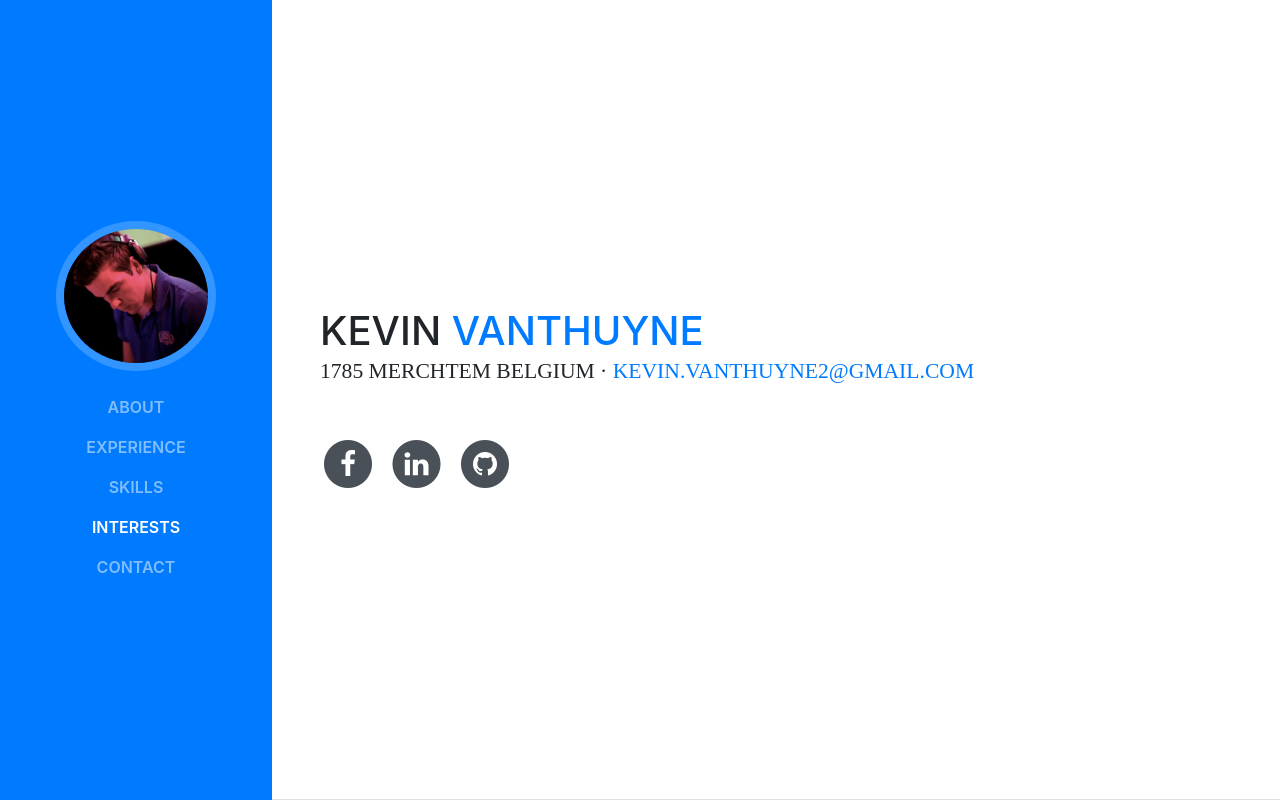
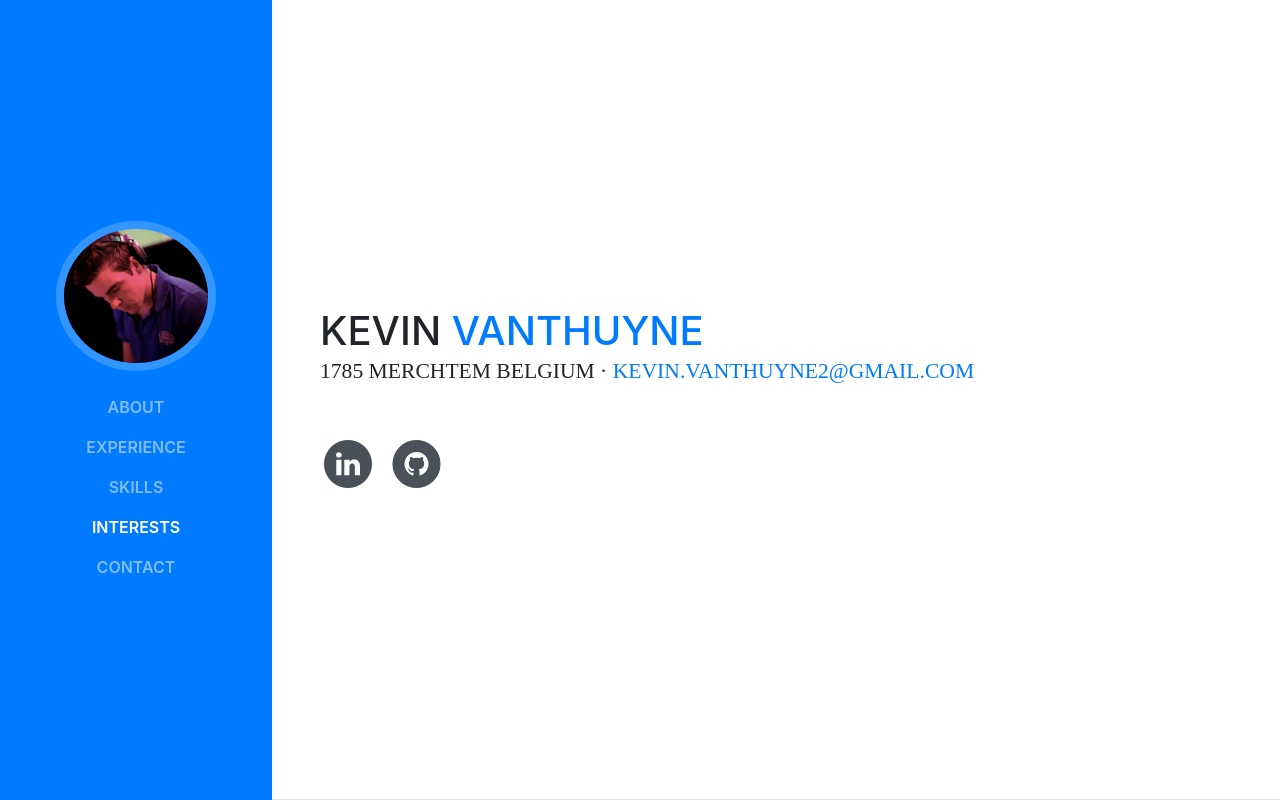
Before and after one commit to KevinVanthuyne/kevinvt.com, a website with bundled scripts: page index.html in a window 1280 px wide. Shown: the top 800 px of the page. Built offline with nearby package versions, Linux system fonts and the light colour scheme; a web font is replaced by a local one.

Commit message:
removed Facebook

```diff
--- a/index.html
+++ b/index.html
@@ -69,14 +69,6 @@
             <a href="mailto:name@email.com">kevin.vanthuyne2@gmail.com</a>
           </div>
           <ul class="list-inline list-social-icons mb-0">
-            <li class="list-inline-item">
-              <a href="https://www.facebook.com/Kevin.Vanthuyne1">
-                <span class="fa-stack fa-lg">
-                  <i class="fa fa-circle fa-stack-2x"></i>
-                  <i class="fa fa-facebook fa-stack-1x fa-inverse"></i>
-                </span>
-              </a>
-            </li>
             <li class="list-inline-item">
               <a href="https://www.linkedin.com/in/kevin-vanthuyne-840a2215a/">
                 <span class="fa-stack fa-lg">
```
